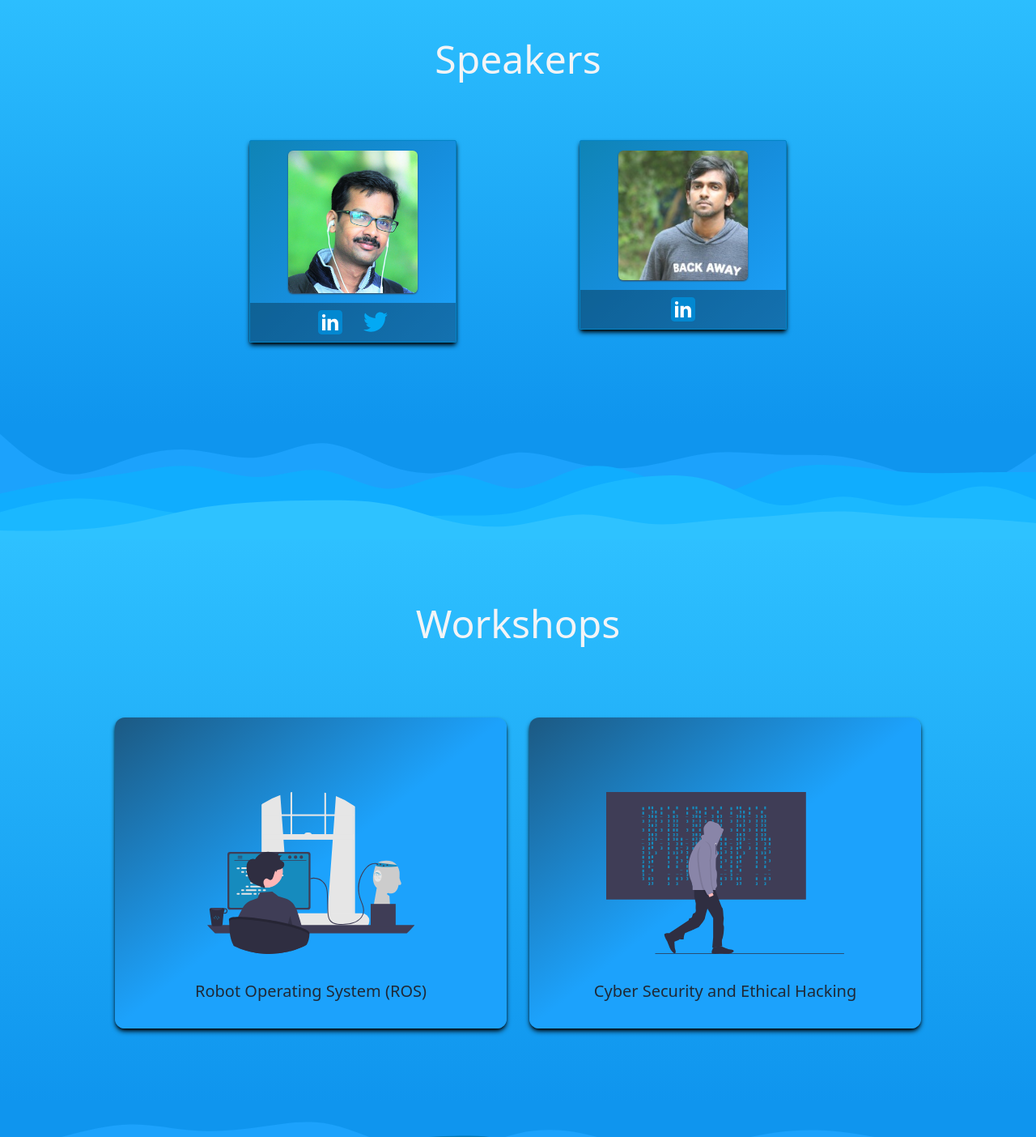
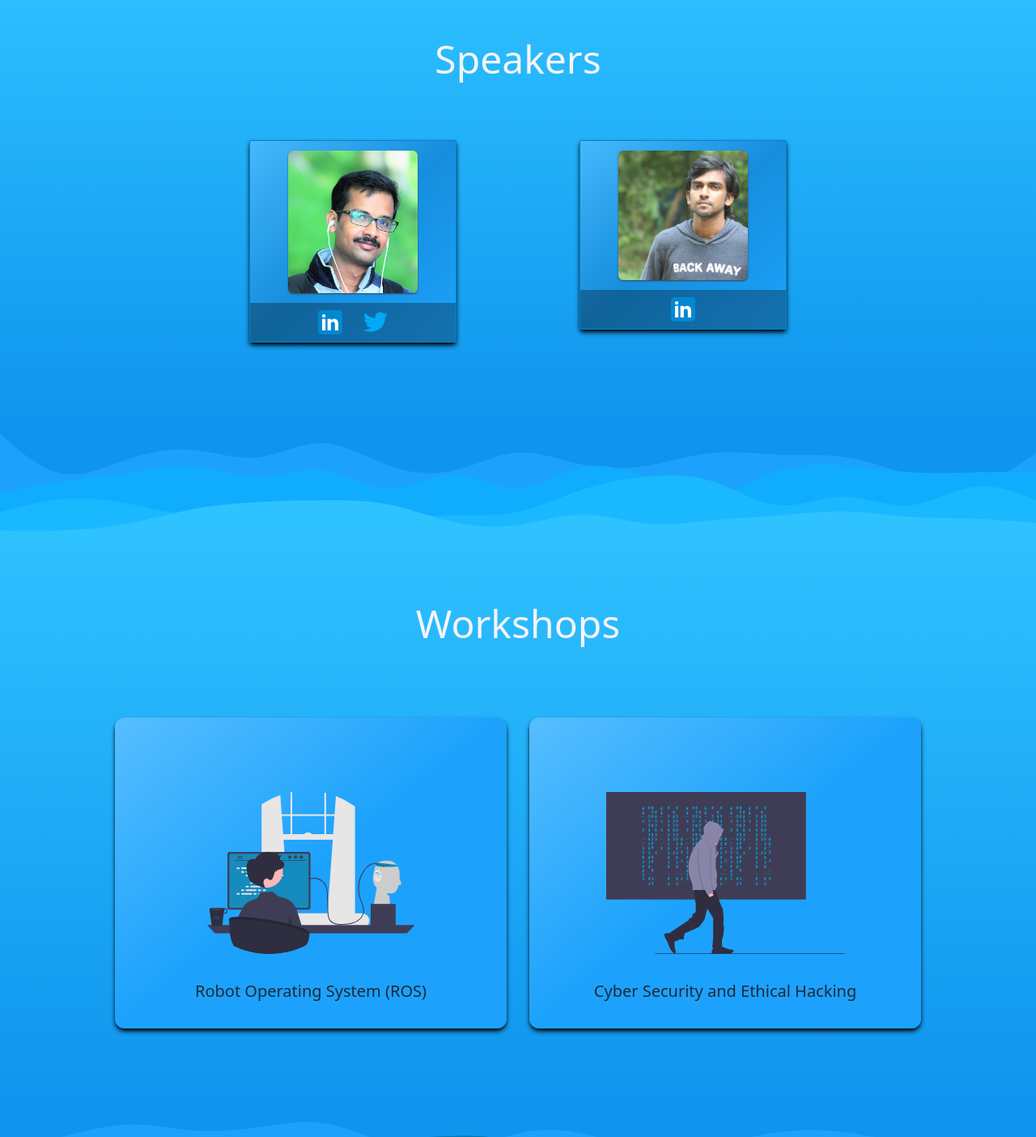
Before and after one commit to ICEFOSS/icefoss, a React (Create React App) app: page / in a window 1280 px wide. Shown: the part 2571-3975 px from the top of the page at 81% size. Built offline with nearby package versions, Linux system fonts and the light colour scheme.

Commit message:
lighter shade on gradient -> speaker,workshop

```diff
--- a/src/components/speakers.js
+++ b/src/components/speakers.js
@@ -86,7 +86,7 @@ export default function Speaker() {
 export function SpeakerCard(props) {
     return (
         <a href={`#workshop${props.id}`}>
-            <div className="max-w-sm border-[1px] border-sky-600 hover:bg-slate-100  hover:bg-opacity-20 rounded-sm hover:rounded-none my-1 mx-1 w-80 sm:w-64  transition-all duration-1000 hover:shadow-lg to-[#0f84b6] from-[#1ca2fc] via-[#168edd]  bg-gradient-to-tl shadow-md shadow-black hover:shadow-gray-700 group flex flex-col justify-around">
+            <div className="max-w-sm border-[1px] border-sky-600 hover:bg-slate-100  hover:bg-opacity-20 rounded-sm hover:rounded-none my-1 mx-1 w-80 sm:w-64  transition-all duration-1000 hover:shadow-lg to-[#56beffad] from-[#1ca2fc] via-[#168edd]  bg-gradient-to-tl shadow-md shadow-black hover:shadow-gray-700 group flex flex-col justify-around">
                 <div className="col-span-12 md:col-span-6 lg:col-span-3 xl:col-span-2 self-center">
                     <img className="my-3 w-40 md:w-40 rounded-md  shadow-gray-700 shadow-sm transition-shadow duration-700 hover:shadow-xl hover:shadow-gray-700 mx-auto mt-full h-fit" src={props.profile_img} alt={props.alt} />
                     <h3 className="text-3xl font-medium text-gray-900 text-center">{props.name}</h3>
--- a/src/components/workshops.js
+++ b/src/components/workshops.js
@@ -56,7 +56,7 @@ function WorkshopEachSection(props) {
       <div id={`workshop${props.id}`} className="my-1 px-1 md:p-2 w-full sm:w-10/12 md:w-7/12 lg:w-5/12">
         <div className="relative block group h-[22rem] active:h-[22rem] hover:h-[22rem] focus:h-[22rem] md:h-[24rem] md:hover:h-[24rem]">
 
-          <div className="relative flex items-end h-full transform overflow-hidden group-hover:overflow-y-scroll from-[#1ca2fc] via-[#1ca2fc]  to-[#1c5982]  bg-gradient-to-tl  shadow-md shadow-black  rounded-xl transition-all duration-1000">
+          <div className="relative flex items-end h-full transform overflow-hidden group-hover:overflow-y-scroll from-[#1ca2fc] via-[#1ca2fc]  to-[#56beff]  bg-gradient-to-tl  shadow-md shadow-black  rounded-xl transition-all duration-1000">
 
             <div className="px-8 pb-8 transition-opacity hover:opacity-0 group-hover:hidden  mx-auto w-fit">
 
```
